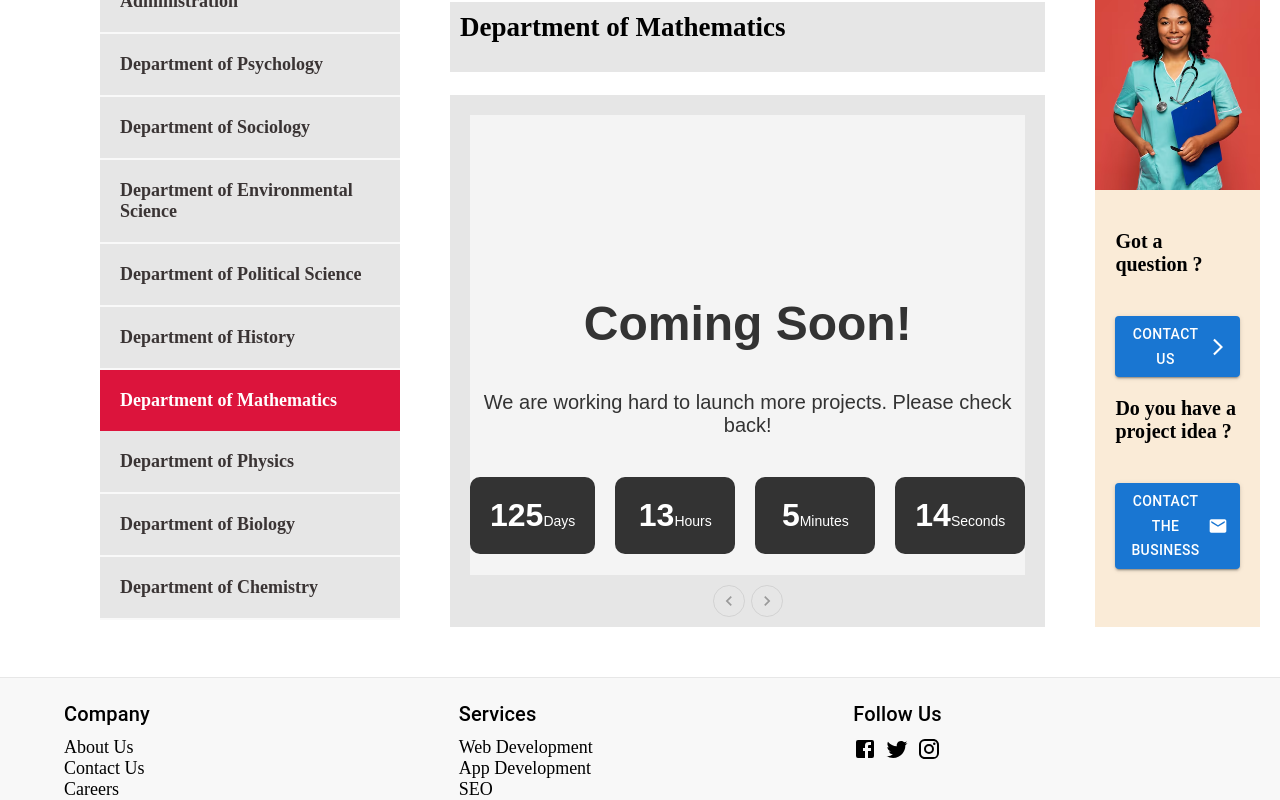
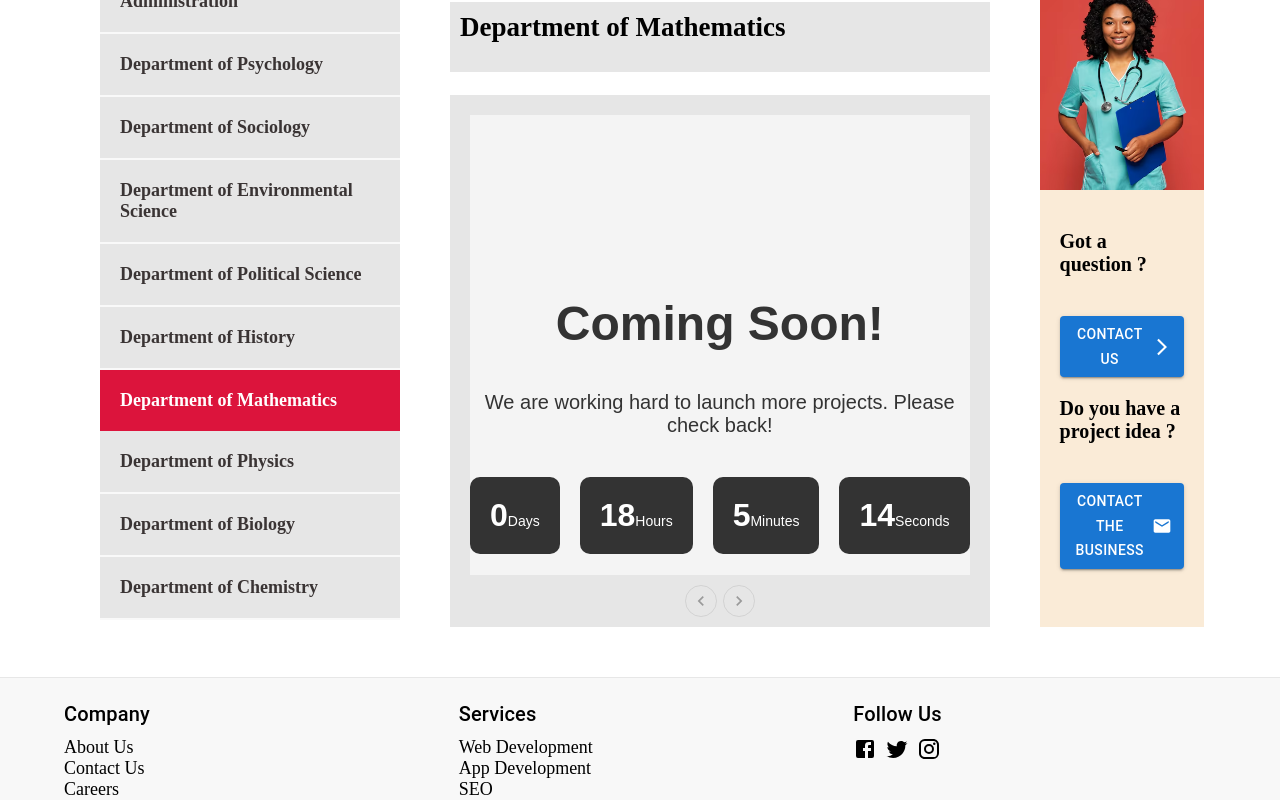
Before and after one commit to bettercallpaul22/learn-pathway, a React (Create React App) app: page / in a window 1280 px wide. Both pictures are taken after a click on the element "Department of Mathematics". Shown: the part 134-934 px from the top of the page. Built offline with nearby package versions, Linux system fonts and the light colour scheme.

Commit message:
add timer

```diff
--- a/src/components/comingSoon/ComingSoon.scss
+++ b/src/components/comingSoon/ComingSoon.scss
@@ -31,7 +31,7 @@
     color: white;
     padding: 20px;
     border-radius: 10px;
-    min-width: 80px;
+    min-width: 30px;
   }
 
   .number {
--- a/src/components/comingSoon/ComingSoon.tsx
+++ b/src/components/comingSoon/ComingSoon.tsx
@@ -1,5 +1,6 @@
 import React, { useState, useEffect } from 'react';
 import './ComingSoon.scss';
+import useScreenSize from '../../helper/screen_size';
 
 const calculateTimeLeft = (targetDate: Date) => {
   const difference = +targetDate - +new Date();
@@ -10,14 +11,24 @@ const calculateTimeLeft = (targetDate: Date) => {
     seconds: 0,
   };
 
+//   if (difference > 0) {
+//     timeLeft = {
+//       days: Math.floor(difference / (1000 * 60 * 60 * 24)),
+//       hours: Math.floor((difference / (1000 * 60 * 60)) % 24),
+//       minutes: Math.floor((difference / 1000 / 60) % 60),
+//       seconds: Math.floor((difference / 1000) % 60),
+//     };
+//   }
+
   if (difference > 0) {
     timeLeft = {
-      days: Math.floor(difference / (1000 * 60 * 60 * 24)),
-      hours: Math.floor((difference / (1000 * 60 * 60)) % 24),
-      minutes: Math.floor((difference / 1000 / 60) % 60),
-      seconds: Math.floor((difference / 1000) % 60),
+      days: Math.floor(difference / (1000 * 3600 * 240 * 24)), // Total days
+      hours: Math.floor((difference / (1000 * 120 * 60)) % 24), // Remaining hours in a day
+      minutes: Math.floor((difference / 1000 / 60) % 60), // Remaining minutes
+      seconds: Math.floor((difference / 1000) % 60) // Remaining seconds
     };
   }
+
 
   return timeLeft;
 };
@@ -25,6 +36,7 @@ const calculateTimeLeft = (targetDate: Date) => {
 const ComingSoon: React.FC = () => {
   const targetDate = new Date('2024-12-31T00:00:00');
   const [timeLeft, setTimeLeft] = useState(calculateTimeLeft(targetDate));
+  const { width, height } = useScreenSize();
 
   useEffect(() => {
     const timer = setTimeout(() => {
@@ -34,25 +46,31 @@ const ComingSoon: React.FC = () => {
     return () => clearTimeout(timer);
   }, [timeLeft, targetDate]);
 
+  const isMobile = width < 768; // Mobile devices (width less than 768px)
+  const isTablet = width >= 768 && width <= 1024; // Tablet devices (width between 768px and 1024px)
+  const isDesktop = width > 1024; // Desktop devices (width greater than 1024px)
+  const isMobileOrTablet = isMobile || isTablet; // True if the device is mobile or tablet
+
+
   return (
-    <div className="coming-soon-container">
+    <div className="coming-soon-container" style={{ }}>
       <h1>Coming Soon!</h1>
       <p>We are working hard to launch more projects. Please check back!</p>
-      <div className="countdown">
+      <div className="countdown" style={{  }}>
         <div className="time-box">
-          <span className="number">{timeLeft.days}</span>
+          <span style={{fontSize: isMobile ? 16 : 32}} className="number">{timeLeft.days}</span>
           <span className="label">Days</span>
         </div>
         <div className="time-box">
-          <span className="number">{timeLeft.hours}</span>
+          <span style={{fontSize: isMobile ? 16 : 32}} className="number">{timeLeft.hours}</span>
           <span className="label">Hours</span>
         </div>
         <div className="time-box">
-          <span className="number">{timeLeft.minutes}</span>
+          <span style={{fontSize: isMobile ? 16 : 32}} className="number">{timeLeft.minutes}</span>
           <span className="label">Minutes</span>
         </div>
         <div className="time-box">
-          <span className="number">{timeLeft.seconds}</span>
+          <span style={{fontSize: isMobile ? 16 : 32}} className="number">{timeLeft.seconds}</span>
           <span className="label">Seconds</span>
         </div>
       </div>
--- a/src/components/content/MobileContent.tsx
+++ b/src/components/content/MobileContent.tsx
@@ -1,14 +1,14 @@
-import React from 'react'
-import "./MobileContent.scss"
+import React from "react";
+import "./MobileContent.scss";
 import Paper from "@mui/material/Paper";
 import { Link, NavLink, useLocation } from "react-router-dom";
 import { useSelector } from "react-redux";
 import { RootState } from "../../features/store";
 import { DepartmentType, ProjectData } from "../../model";
 import { useDispatch } from "react-redux";
-import useScreenSize from '../../helper/screen_size';
-import { Button, Pagination, Stack } from '@mui/material';
-
+import useScreenSize from "../../helper/screen_size";
+import { Button, Pagination, Stack } from "@mui/material";
+import ComingSoon from "../comingSoon/ComingSoon";
 
 const MobileContent = () => {
   const location = useLocation();
@@ -25,8 +25,6 @@ const MobileContent = () => {
   const isMobileOrTablet = isMobile || isTablet; // True if the device is mobile or tablet
 
   const departments = location.state.mobileState as any;
-
-
 
   // const departments: DepartmentType[] = useSelector(
   //   (state: RootState) => state.department
@@ -52,31 +50,37 @@ const MobileContent = () => {
   const currentProjects = departments?.projects.slice(startIndex, endIndex);
 
   //   console.log("department usage", departments)
-  console.log("department new", departments)
+  console.log("department new", departments);
   return (
     <div className="mobile-content-main-container">
       <h2 className="header-info">{departments?.name}</h2>
-    <div
-      className="content-container"
-      style={{}}
-    >
-      {currentProjects?.map((project:ProjectData) => (
+      {departments.projects.length ? (
+        <div className="content-container" style={{}}>
+          {currentProjects?.map((project: ProjectData) => (
             <Paper elevation={4} className="paper">
               <h5>{project.name}</h5>
               <NavLink
-          state={{project}}
+                state={{ project }}
                 to={`project-details/mobile-project-details/${project.id}`}
                 style={{ backgroundColor: "darkcyan" }}
               >
                 <Button
-            onClick={()=>{
-                console.log("projectDetails", project.name)
+                  onClick={() => {
+                    console.log("projectDetails", project.name);
                   }}
-            variant="contained">View</Button>
+                  variant="contained"
+                >
+                  View
+                </Button>
               </NavLink>
             </Paper>
           ))}
         </div>
+      ) : (
+        <div className="dicontent-container" style={{}}>
+          <ComingSoon />
+        </div>
+      )}
       <Stack
         spacing={2}
         style={{ backgroundColor: "" }}
@@ -91,7 +95,7 @@ const MobileContent = () => {
         />
       </Stack>
     </div>
-  )
-}
+  );
+};
 
-export default MobileContent
+export default MobileContent;
```
Lines whose indentation alone changed are shown as unchanged.
